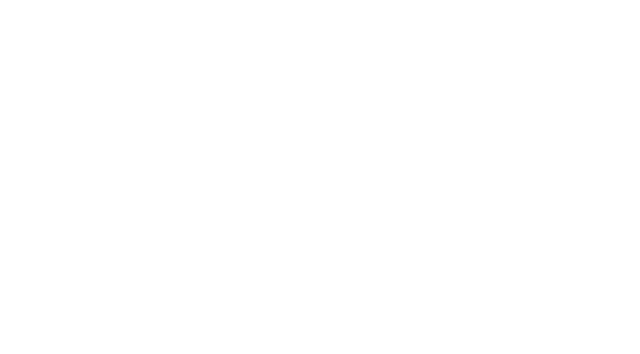
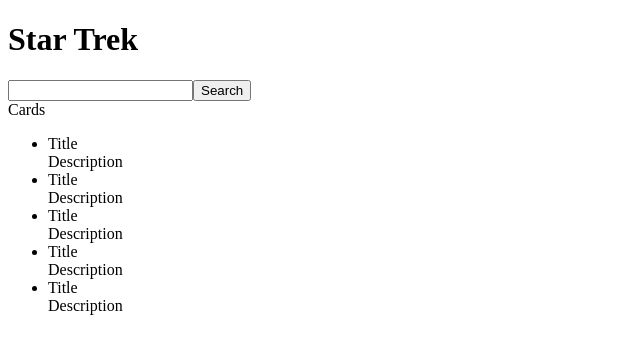
Before and after one commit to ChristinaKarlovich/react-project, a React (Vite) app in the folder my-app/: page / in a window 1280 px wide. Shown: the top 354 px of the page, without its empty margins (0-640 px from the left). Built offline with nearby package versions, Linux system fonts and the light colour scheme.

Commit message:
feat: add Header, Main, Search, CardList, CardItem class components

```diff
--- a/my-app/src/App.tsx
+++ b/my-app/src/App.tsx
@@ -1,9 +1,14 @@
 import { Component, type ReactNode } from 'react';
 import "./App.css";
+import Header from "./Components/Header/Header.tsx";
+import Main from './Components/Main/Main.tsx';
 
 class App extends Component {
   render(): ReactNode {
-    return <></>;
+    return <>
+    <Header/>
+    <Main/>
+    </>;
   }
 
 }
--- /dev/null
+++ b/my-app/src/Components/Header/Header.tsx
@@ -0,0 +1,12 @@
+import { Component, type ReactNode } from 'react';
+import "./Header.css"
+
+class Header extends Component {
+  render(): ReactNode {
+    return <div className ="heder-wrapper">
+      <h1>Star Trek</h1>
+    </div>
+  }
+}
+
+export default Header;
--- /dev/null
+++ b/my-app/src/Components/Main/CardListPanel/CardListItem/CardListItem.tsx
@@ -0,0 +1,13 @@
+import { Component, type ReactNode } from 'react';
+import "./CardListItem.css"
+
+class CartListItem extends Component {
+  render(): ReactNode {
+    return <>
+      <div>Title</div>
+      <div>Description</div>
+    </>
+  }
+}
+
+export default CartListItem
--- /dev/null
+++ b/my-app/src/Components/Main/CardListPanel/CardListPanel.tsx
@@ -0,0 +1,20 @@
+import { Component, type ReactNode } from 'react';
+import "./CardListPanel.css"
+import CartListItem from './CardListItem/CardListItem';
+
+class CardListPanel extends Component {
+  render(): ReactNode {
+    return <div>
+    Cards
+    <ul>
+      <li><CartListItem/></li>
+      <li><CartListItem/></li>
+      <li><CartListItem/></li>
+      <li><CartListItem/></li>
+      <li><CartListItem/></li>
+    </ul>
+    </div>
+  }
+}
+
+export default CardListPanel;
--- /dev/null
+++ b/my-app/src/Components/Main/Main.tsx
@@ -0,0 +1,15 @@
+import { Component, type ReactNode } from 'react';
+import "./Main.css"
+import SearchPannel from './SearchPanel/SearchPanel';
+import CardListPanel from './CardListPanel/CardListPanel';
+
+class Main extends Component {
+  render(): ReactNode {
+    return <div>
+      <SearchPannel/>
+      <CardListPanel/>
+    </div>
+  }
+}
+
+export default Main
--- /dev/null
+++ b/my-app/src/Components/Main/SearchPanel/SearchPanel.tsx
@@ -0,0 +1,12 @@
+import { Component, type ReactNode } from 'react';
+import "./SearchPanel.css"
+
+class SearchPannel extends Component {
+  render(): ReactNode {
+    return <div>
+      <input type='text'></input>
+      <button>Search</button>
+    </div>
+  }
+}
+export default SearchPannel;
```
Also changed, not shown: my-app/src/Components/Header/Header.css (added), my-app/src/Components/Main/CardListPanel/CardListItem/CardListItem.css (added), my-app/src/Components/Main/CardListPanel/CardListPanel.css (added), my-app/src/Components/Main/Main.css (added), my-app/src/Components/Main/SearchPanel/SearchPanel.css (added).
